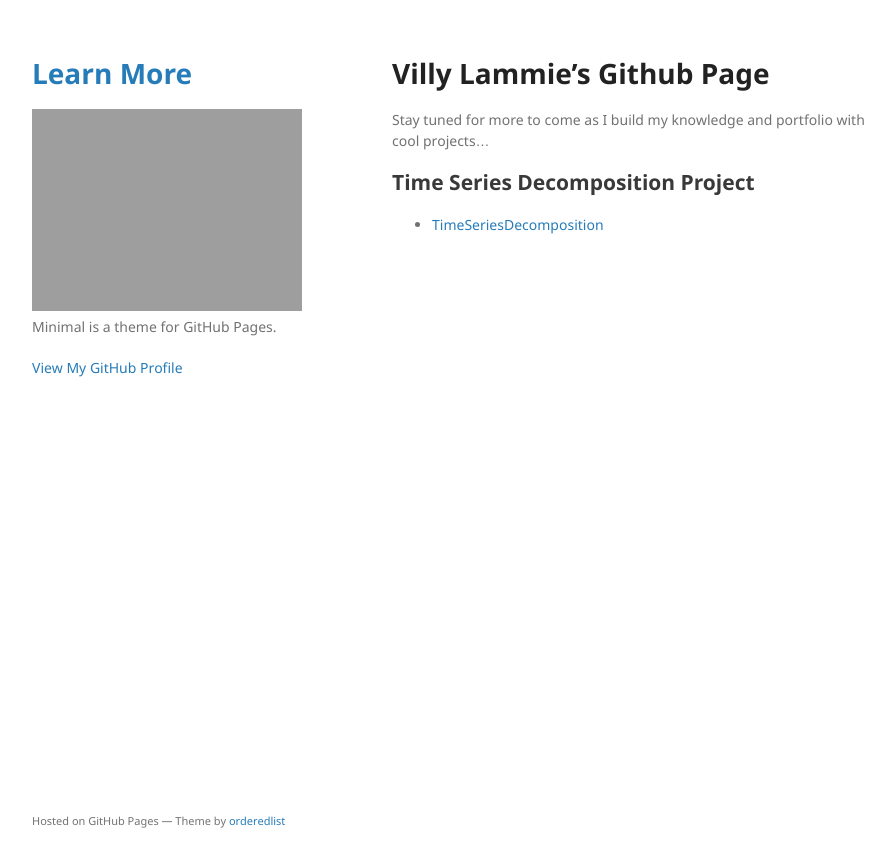
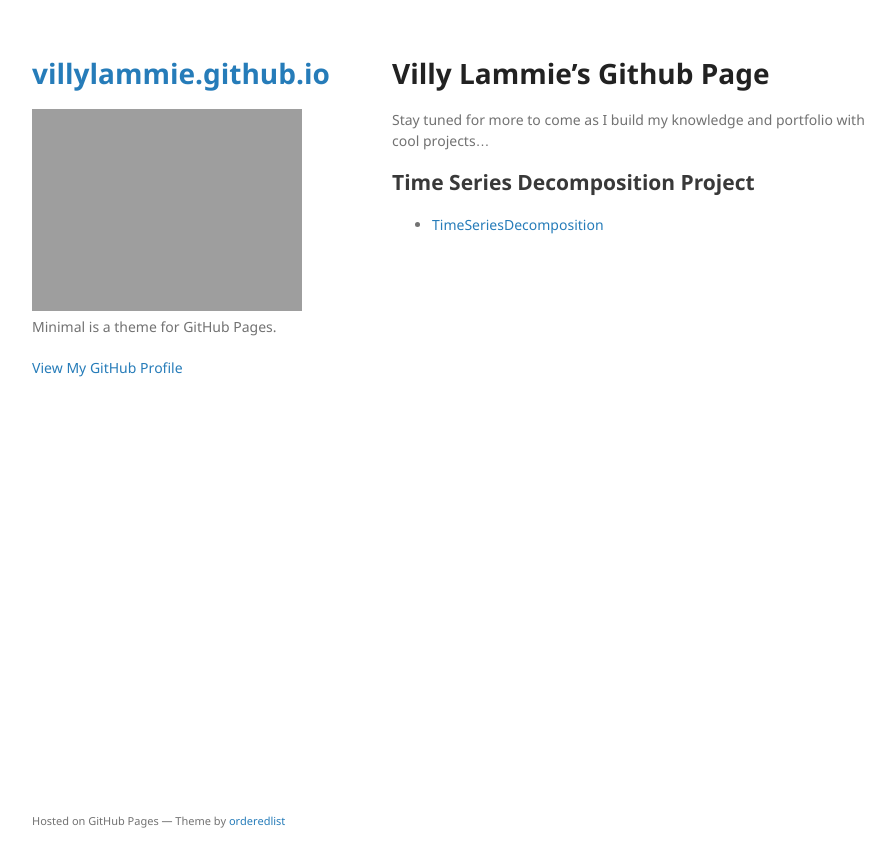
Before and after one commit to VillyLammie/villylammie.github.io, a Jekyll site: the page built from index.md, in a window 1280 px wide. Shown: the top 867 px of the page, without its empty margins (178-1073 px from the left). Built offline with Jekyll 4.4.1, drawn with Linux system fonts in a browser that asks for light colours; our own code applies the rules of GitHub Pages for plain Markdown files.

Commit message:
Update _config.yml

```diff
--- a/_config.yml
+++ b/_config.yml
@@ -1,4 +1,3 @@
-title: Learn More
 logo: /pics/Villy4-RT.jpg!
 description: Minimal is a theme for GitHub Pages.
 show_downloads: false
```
